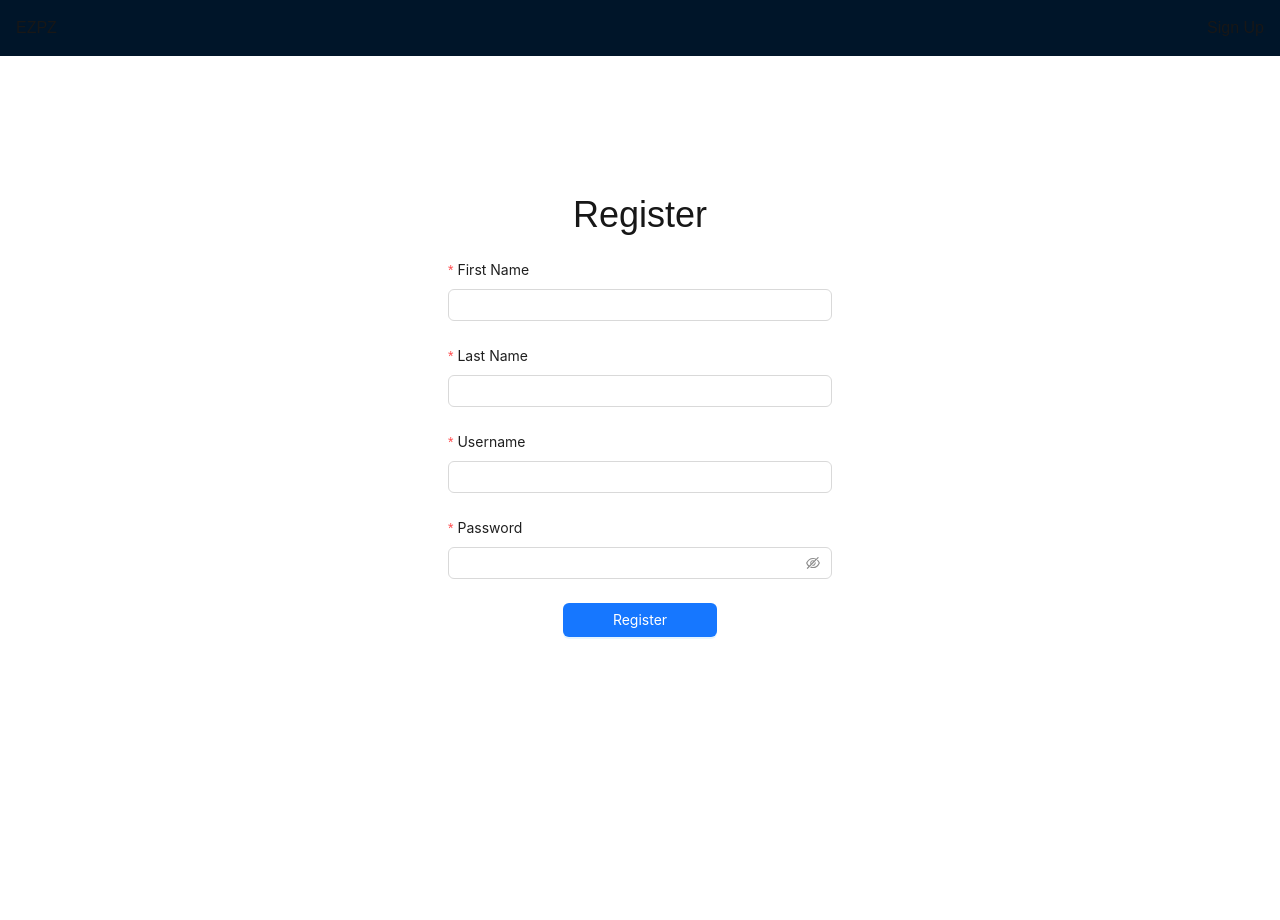
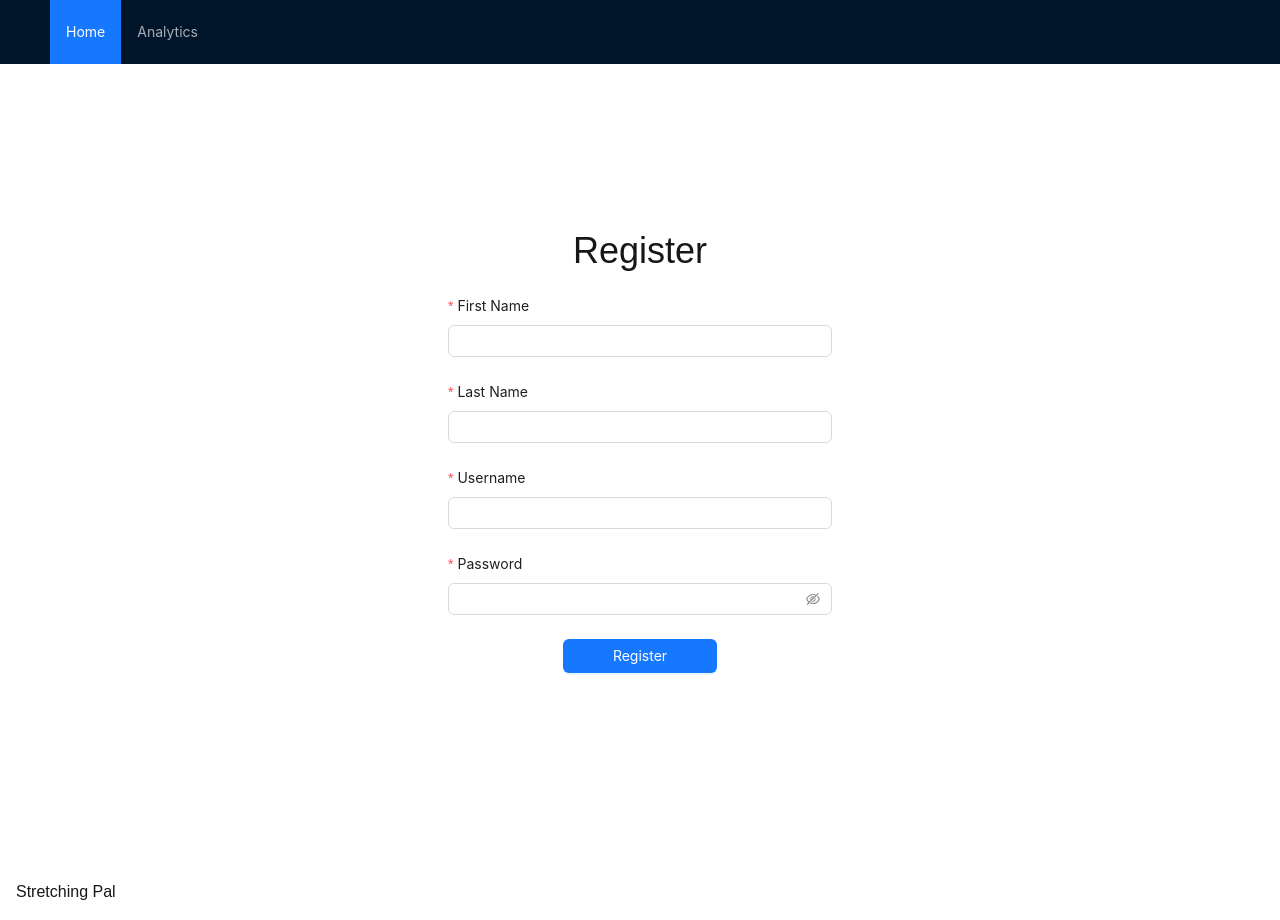
Before and after one commit to owenm-26/Doctor-Scheduler, a Next.js app in the folder client/: page /register-patient in a window 1280 px wide. Before the commit the page ends 800 px from the top, so only its background shows below. Built offline with nearby package versions, Linux system fonts and the light colour scheme.

Commit message:
refactored header and footer into layout

```diff
--- a/client/src/app/(common)/login/page.tsx
+++ b/client/src/app/(common)/login/page.tsx
@@ -3,7 +3,6 @@
 import React from "react";
 import type { FormProps } from "antd";
 import { Button, Form, Input } from "antd";
-import RegisterNavbar from "../../../../components/RegisterNavbar";
 
 type FieldType = {
   username?: string;
@@ -22,7 +21,6 @@ const onFinishFailed: FormProps<FieldType>["onFinishFailed"] = (errorInfo) => {
 const Login: React.FC = () => {
   return (
     <div className="h-screen flex flex-col">
-      <RegisterNavbar />
       <div
         className="flex-grow w-screen flex flex-col justify-center items-center gap-6
         "
@@ -62,7 +60,10 @@ const Login: React.FC = () => {
             </Form.Item>
 
             <Form.Item className="w-full flex justify-end">
-              <a href="/register" className="text-blue-500 hover:underline">
+              <a
+                href="/register-onboard"
+                className="text-blue-500 hover:underline"
+              >
                 Not a user? Register here
               </a>
             </Form.Item>
--- a/client/src/app/register-patient/page.tsx
+++ b/client/src/app/(common)/register-patient/page.tsx
@@ -3,11 +3,10 @@
 import React from "react";
 import type { FormProps } from "antd";
 import { Button, Form, Input } from "antd";
-import RegisterNavbar from "../../../components/RegisterNavbar";
 
 type FieldType = {
-  firstname?: String;
-  lastname?: String;
+  firstname?: string;
+  lastname?: string;
   username?: string;
   password?: string;
   remember?: string;
@@ -24,7 +23,6 @@ const onFinishFailed: FormProps<FieldType>["onFinishFailed"] = (errorInfo) => {
 const Register: React.FC = () => {
   return (
     <div className="h-screen flex flex-col">
-      <RegisterNavbar />
       <div
         className="flex-grow w-screen flex flex-col justify-center items-center gap-6
         "
--- a/client/src/app/register-pt/page.tsx
+++ b/client/src/app/(common)/register-pt/page.tsx
@@ -3,11 +3,10 @@
 import React from "react";
 import type { FormProps } from "antd";
 import { Button, Form, Input } from "antd";
-import RegisterNavbar from "../../../components/RegisterNavbar";
 
 type FieldType = {
-  firstname?: String;
-  lastname?: String;
+  firstname?: string;
+  lastname?: string;
   username?: string;
   password?: string;
   remember?: string;
@@ -24,7 +23,6 @@ const onFinishFailed: FormProps<FieldType>["onFinishFailed"] = (errorInfo) => {
 const Register: React.FC = () => {
   return (
     <div className="h-screen flex flex-col">
-      <RegisterNavbar />
       <div
         className="flex-grow w-screen flex flex-col justify-center items-center gap-6
         "
--- a/client/src/app/(patient)/home/page.tsx
+++ b/client/src/app/(patient)/home/page.tsx
@@ -1,25 +1,13 @@
 "use client";
 import React from "react";
 import Camera from "../../../../components/Camera";
-import MainHeader from "../../../../components/MainNavbar"
-import { Layout, Menu } from "antd";
+import { Layout } from "antd";
 
 const Home: React.FC = () => {
-  const { Header, Content, Footer } = Layout;
-  const items = [
-    {
-      key: "1",
-      label: "Home",
-    },
-    {
-      key: "2",
-      label: "Analytics",
-    },
-  ];
+  const { Content } = Layout;
 
   return (
     <Layout className="h-screen">
-      <MainHeader/>
       <Content
         style={{
           display: "flex",
@@ -32,7 +20,6 @@ const Home: React.FC = () => {
           <div className="border border-solid w-[20%] h-[65%]"></div>
         </div>
       </Content>
-      <Footer style={{ textAlign: "center" }}>EZPT</Footer>
     </Layout>
   );
 };
--- a/client/src/app/layout.tsx
+++ b/client/src/app/layout.tsx
@@ -1,3 +1,5 @@
+import Footer from "../../components/Footer";
+import MainHeader from "../../components/MainNavbar";
 import "./globals.css";
 
 export default function RootLayout({
@@ -6,8 +8,12 @@ export default function RootLayout({
   children: React.ReactNode;
 }>) {
   return (
-    <html lang="en">
-      <body>{children}</body>
+    <html>
+      <body>
+        <MainHeader />
+        {children}
+        <Footer />
+      </body>
     </html>
   );
 }
```
Also changed, not shown: client/src/app/(common)/register-onboard/page.tsx (renamed from client/src/app/register-onboard/page.tsx).
